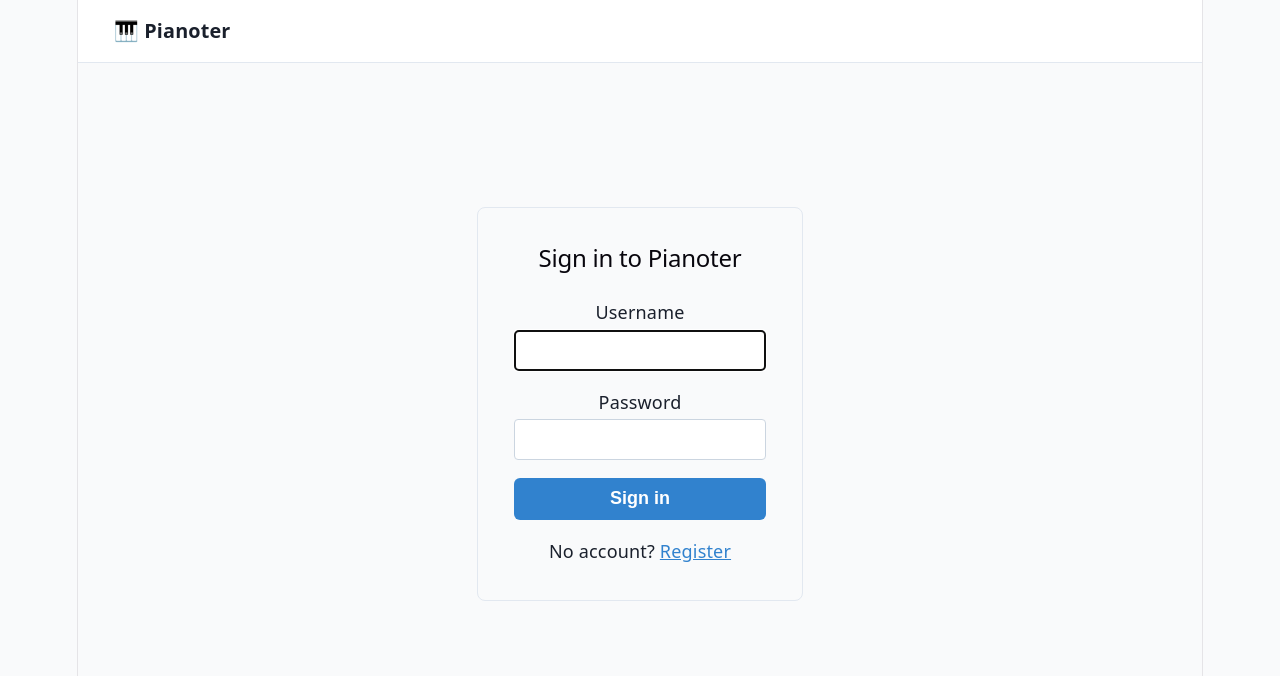
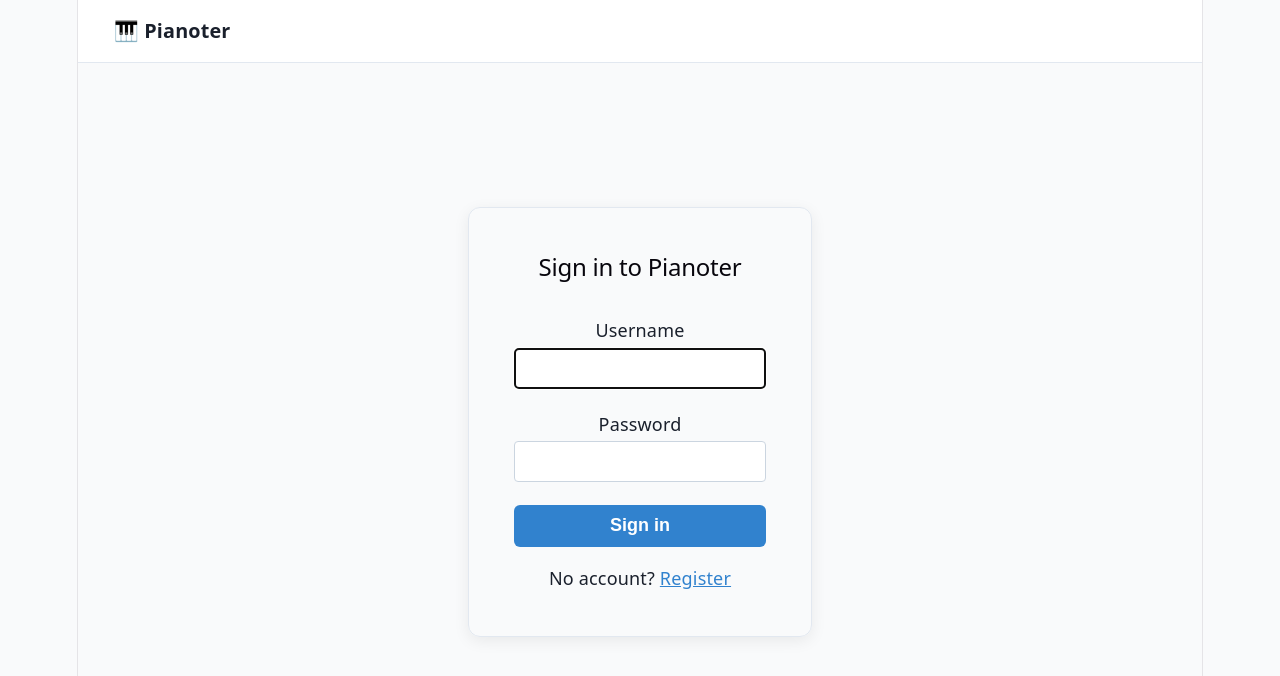
Before and after one commit to notarock/pianoter, a React (Vite) app in the folder web/: page /login in a window 1280 px wide. Shown: the top 676 px of the page. Built offline with nearby package versions, Linux system fonts and the light colour scheme.

Commit message:
Improve login card spacing and visual polish

```diff
--- a/web/src/pages/Login.tsx
+++ b/web/src/pages/Login.tsx
@@ -23,9 +23,9 @@ export default function Login() {
   }
 
   return (
-    <div style={{ maxWidth: 360, margin: '6rem auto', padding: '2rem', border: '1px solid #e2e8f0', borderRadius: 8 }}>
-      <h2 style={{ marginBottom: '1.5rem' }}>Sign in to Pianoter</h2>
-      <form onSubmit={handleSubmit} style={{ display: 'flex', flexDirection: 'column', gap: '1rem' }}>
+    <div style={{ maxWidth: 400, margin: '6rem auto', padding: '2.5rem', border: '1px solid #e2e8f0', borderRadius: 12, boxShadow: '0 4px 16px rgba(0,0,0,0.07)' }}>
+      <h2 style={{ marginBottom: '2rem', textAlign: 'center' }}>Sign in to Pianoter</h2>
+      <form onSubmit={handleSubmit} style={{ display: 'flex', flexDirection: 'column', gap: '1.25rem' }}>
         <div>
           <label style={{ display: 'block', marginBottom: 4 }}>Username</label>
           <input
```
